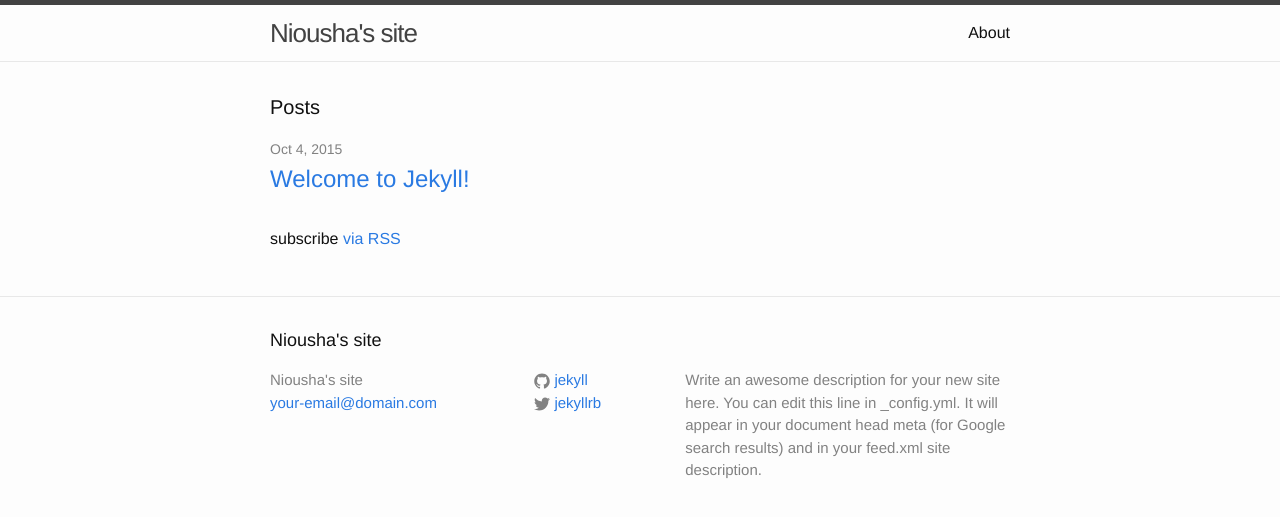
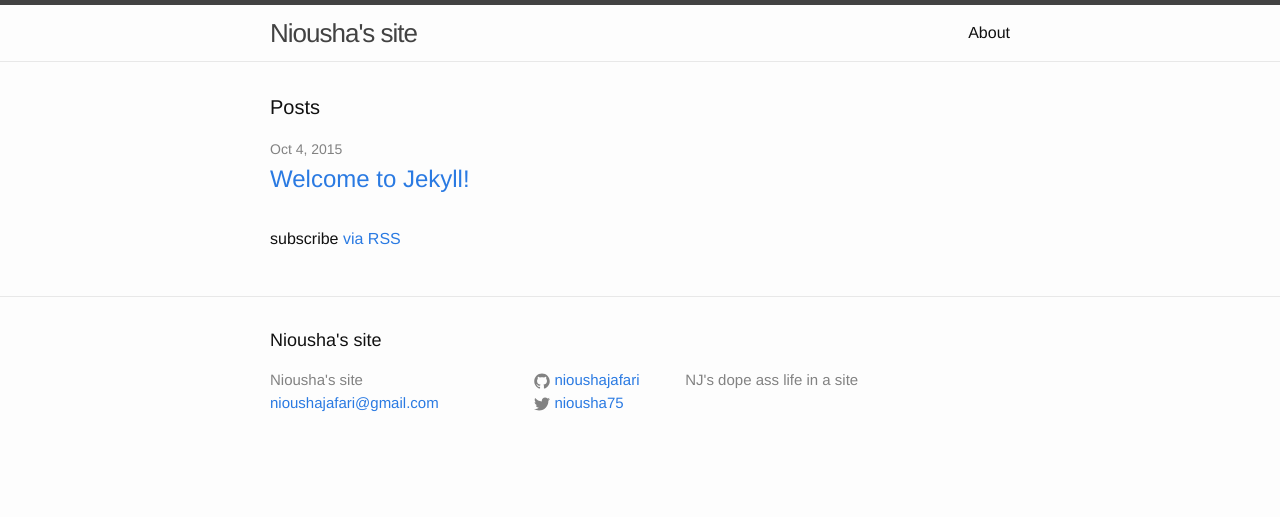
Before and after one commit to jafaria/nioushajafari.github.io, a Jekyll site: the page built from index.html, in a window 1280 px wide. Shown: the top 517 px of the page. Built offline with Jekyll 4.4.1, drawn with Linux system fonts in a browser that asks for light colours.

```diff
--- a/_config.yml
+++ b/_config.yml
@@ -1,14 +1,12 @@
 # Site settings
 title: Niousha's site
-email: your-email@domain.com
+email: nioushajafari@gmail.com
 description: > # this means to ignore newlines until "baseurl:"
-  Write an awesome description for your new site here. You can edit this
-  line in _config.yml. It will appear in your document head meta (for
-  Google search results) and in your feed.xml site description.
+  NJ's dope ass life in a site
 baseurl: "" # the subpath of your site, e.g. /blog/
 url: "http://yourdomain.com" # the base hostname & protocol for your site
-twitter_username: jekyllrb
-github_username:  jekyll
+twitter_username: niousha75
+github_username:  nioushajafari
 
 # Build settings
 markdown: kramdown
```
